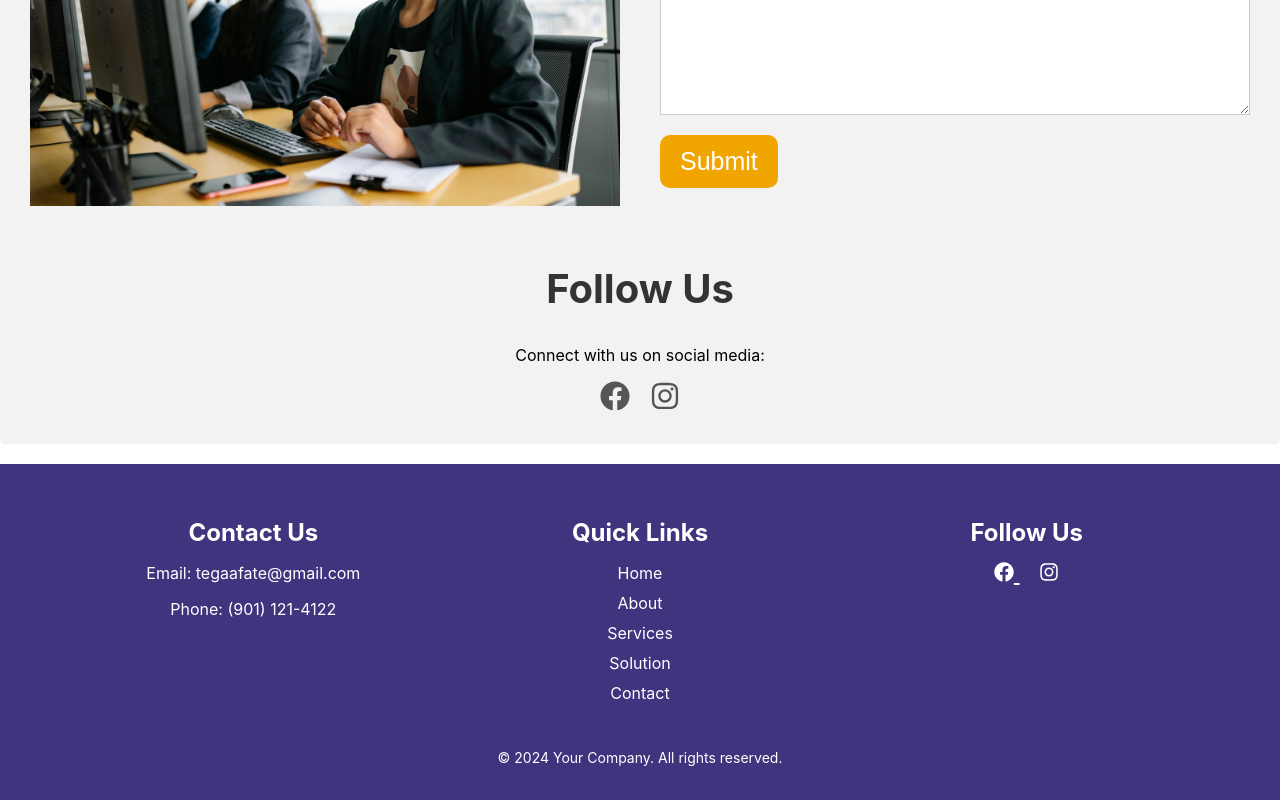
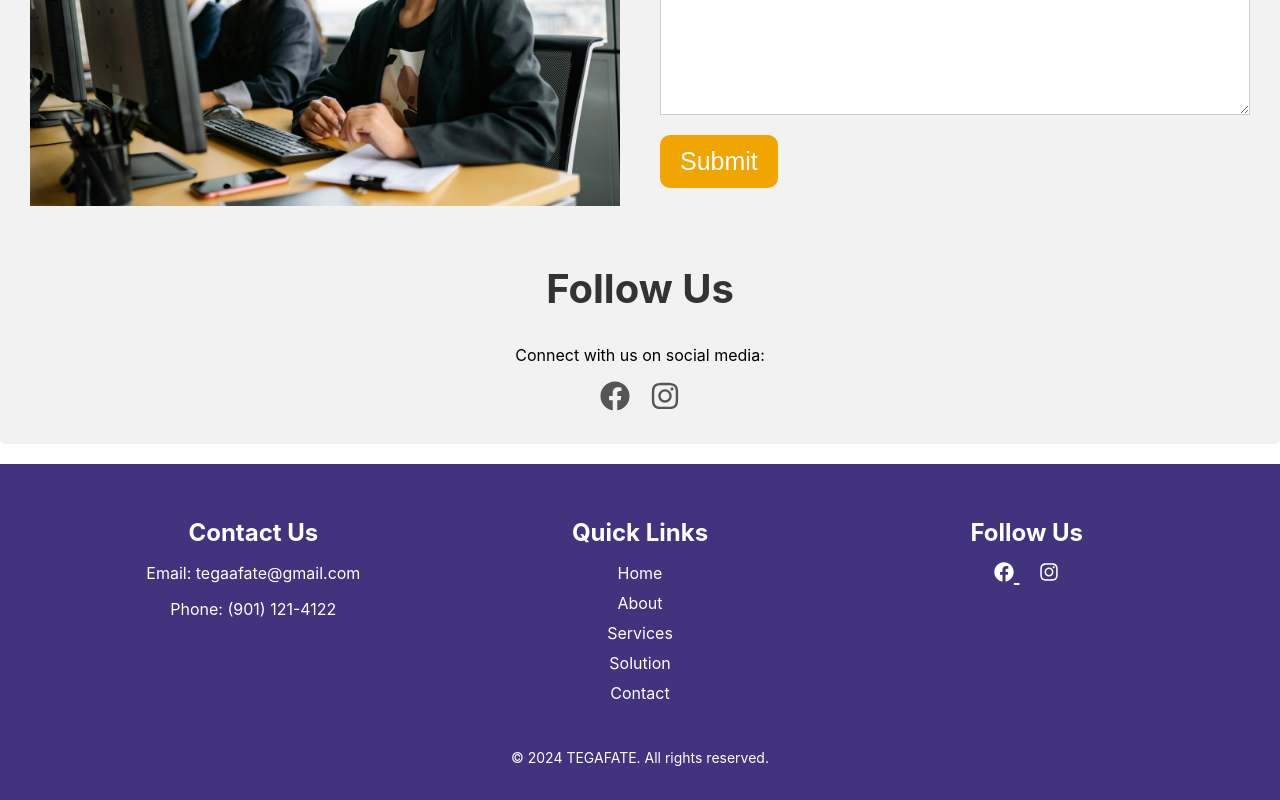
Before and after one commit to Gaftec45/tega-frontend, a React (Create React App) app: page / in a window 1280 px wide. Shown: the part 5386-6186 px from the top of the page. Built offline with nearby package versions, Linux system fonts and the light colour scheme.

Commit message:
Update Footer.js

```diff
--- a/src/component/Navbar/Footer.js
+++ b/src/component/Navbar/Footer.js
@@ -39,7 +39,7 @@
                 </div>
             </div>
             <div className="footer-bottom">
-                <p>&copy; {new Date().getFullYear()} Your Company. All rights reserved.</p>
+                <p>&copy; {new Date().getFullYear()} TEGAFATE. All rights reserved.</p>
             </div>
         </footer>
     );
```
